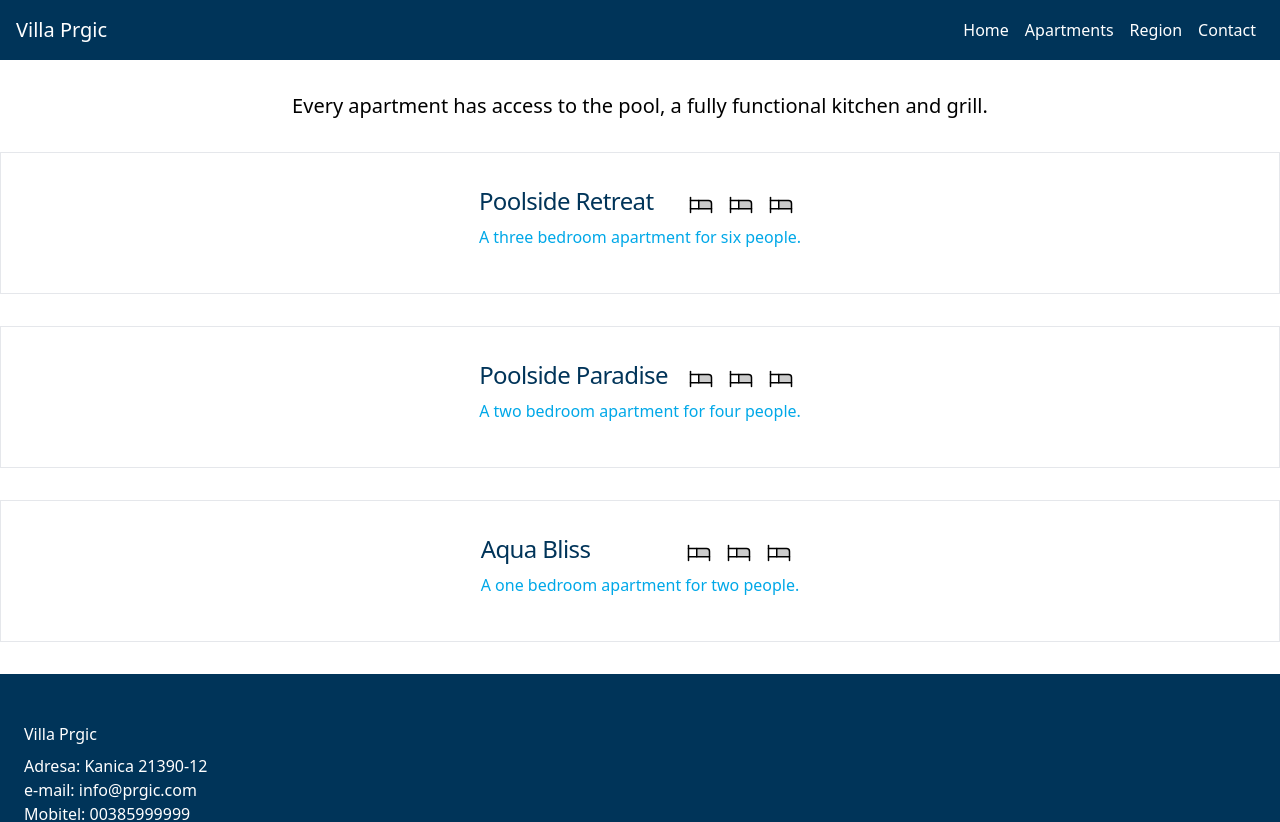
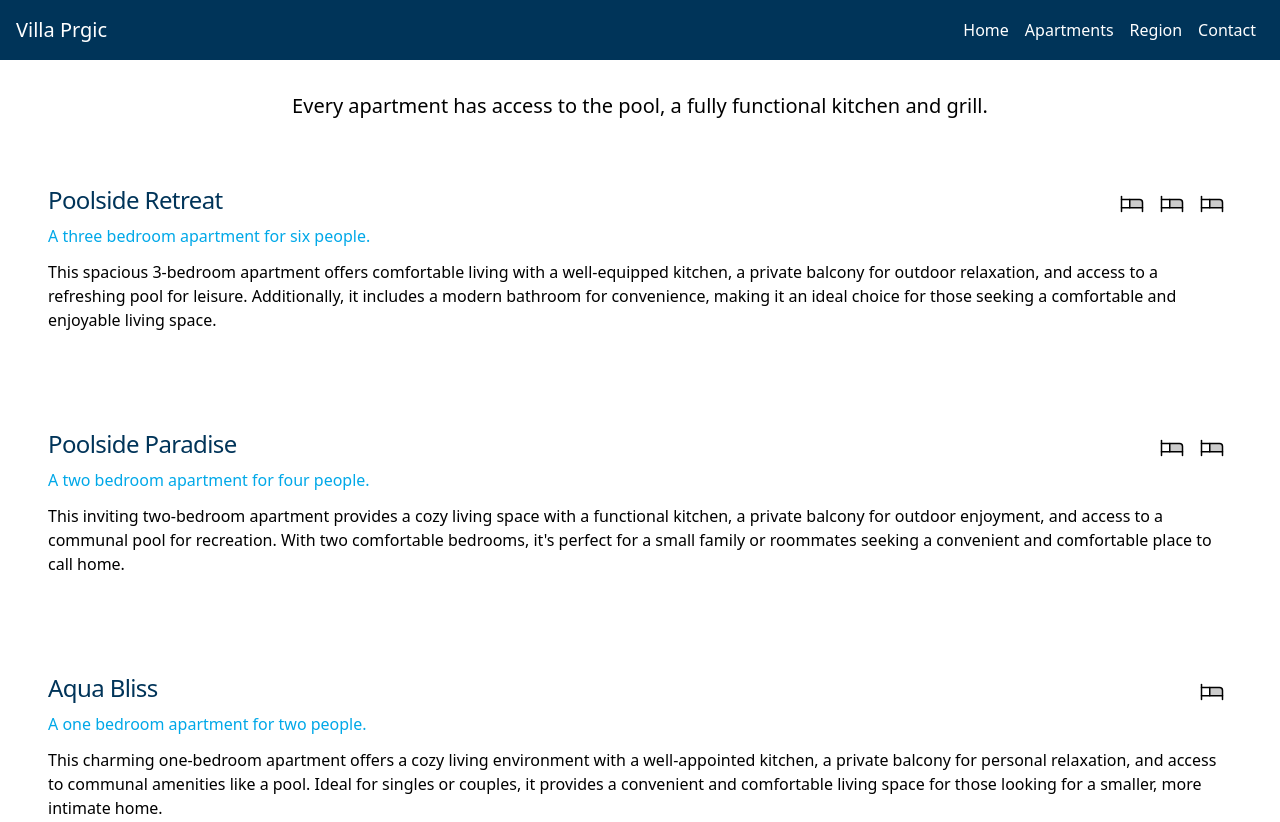
Before and after one commit to valentin994/villa-prgic, a React (Vite) app: page /villa-prgic/apartments in a window 1280 px wide. Shown: the top 822 px of the page. Built offline with nearby package versions, Linux system fonts and the light colour scheme.

Commit message:
updated apartment component

```diff
--- a/src/Components/ApartmentCard.tsx
+++ b/src/Components/ApartmentCard.tsx
@@ -3,26 +3,32 @@ import { Link } from "react-router-dom";
 // @ts-ignore
 import { ReactComponent as BedSvg } from "../assets/bed_svg.svg";
 
-function AparmentCard({ name, detail, features, price }: iApartment) {
+function AparmentCard({ name, detail, features, price, summary, number_of_beds }: iApartment) {
   return (
     <div>
       <Link
         to={name}
         state={{ name, detail, features, price }}
-        className="flex flex-col my-8 py-4 items-center bg-white border border-gray-200 bg-gray-100 hover:bg-gray-100"
+        className="flex flex-col my-8 py-4 px-8 items-center bg-white bg-gray-100 hover:bg-gray-200"
       >
-        <div className="flex flex-col justify-between p-4 leading-normal">
+        <div className="flex flex-col justify-between p-4 leading-normal w-full">
           <div className="flex flex-row justify-between">
-            <h5 className="mb-2 text-2xl font-light text-secondary tracking-tight text-primary">
+            <h5 className="mb-2 text-2xl font-light text-secondary tracking-tight text-primary ">
               {name}
             </h5>
             <div className="flex flex-row">
-              <BedSvg className="w-6 m-2" />
-              <BedSvg className="w-6 m-2" />
-              <BedSvg className="w-6 m-2" />
+              {
+                [
+                  ...Array(number_of_beds),
+                ].map((value: undefined, index: number) => (
+                    <BedSvg id={index + 1} key={index} className="w-6 m-2" />
+                ))
+
+              }
             </div>
           </div>
           <p className="mb-3 font-normal text-piction-blue">{detail}</p>
+          <p className="font-thin hidden md:max-[4200px]:block">{summary}</p>
         </div>
       </Link>
     </div>
--- a/src/Components/Apartments.tsx
+++ b/src/Components/Apartments.tsx
@@ -5,9 +5,9 @@ function Apartments() {
 
     interface iApartmentList extends Array<iApartment>{}
     const apartmentDetails: iApartmentList = [
-        { name: "Poolside Retreat", detail: "A three bedroom apartment for six people.", features: ["Kitchen", "Pool", "Coffee Maker"], price: 200 },
-        { name: "Poolside Paradise", detail: "A two bedroom apartment for four people.", features: ["Kitchen", "Pool", "Coffee Maker"], price: 200 },
-        { name: "Aqua Bliss", detail: "A one bedroom apartment for two people.", features: ["Kitchen", "Pool", "Coffee Maker"], price: 200 },
+        { name: "Poolside Retreat", detail: "A three bedroom apartment for six people.", features: ["Kitchen", "Pool", "Coffee Maker"], price: 200, summary: "This spacious 3-bedroom apartment offers comfortable living with a well-equipped kitchen, a private balcony for outdoor relaxation, and access to a refreshing pool for leisure. Additionally, it includes a modern bathroom for convenience, making it an ideal choice for those seeking a comfortable and enjoyable living space.", number_of_beds: 3 },
+        { name: "Poolside Paradise", detail: "A two bedroom apartment for four people.", features: ["Kitchen", "Pool", "Coffee Maker"], price: 200, summary: "This inviting two-bedroom apartment provides a cozy living space with a functional kitchen, a private balcony for outdoor enjoyment, and access to a communal pool for recreation. With two comfortable bedrooms, it's perfect for a small family or roommates seeking a convenient and comfortable place to call home.", number_of_beds: 2},
+        { name: "Aqua Bliss", detail: "A one bedroom apartment for two people.", features: ["Kitchen", "Pool", "Coffee Maker"], price: 200, summary: "This charming one-bedroom apartment offers a cozy living environment with a well-appointed kitchen, a private balcony for personal relaxation, and access to communal amenities like a pool. Ideal for singles or couples, it provides a convenient and comfortable living space for those looking for a smaller, more intimate home.", number_of_beds: 1},
     ]
 
 
--- a/src/interfaces.ts
+++ b/src/interfaces.ts
@@ -3,6 +3,8 @@ interface iApartment {
     detail: string;
     features: string[];
     price: number;
+    summary: string;
+    number_of_beds: number;
 }
 
 export type {
```
